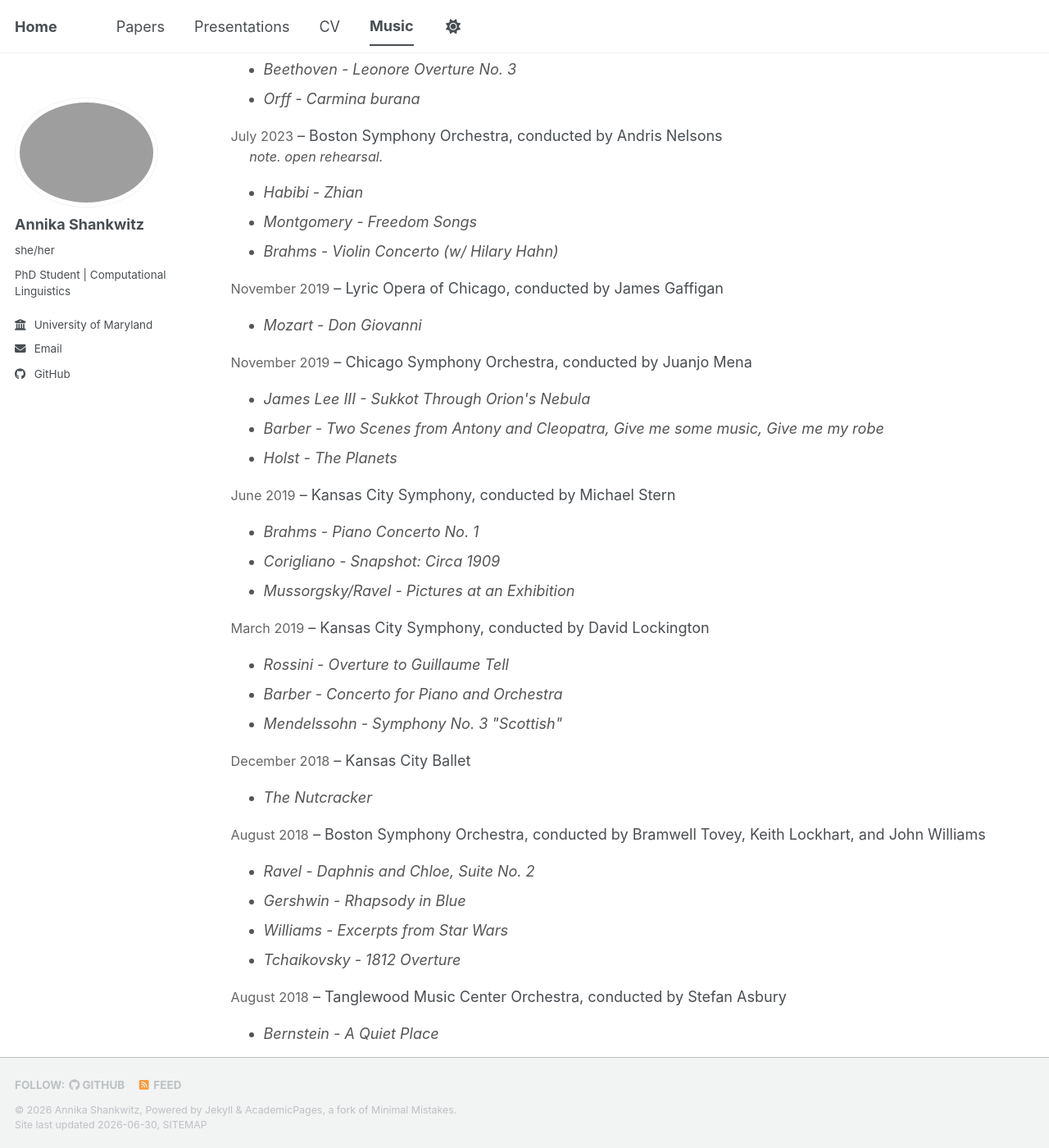
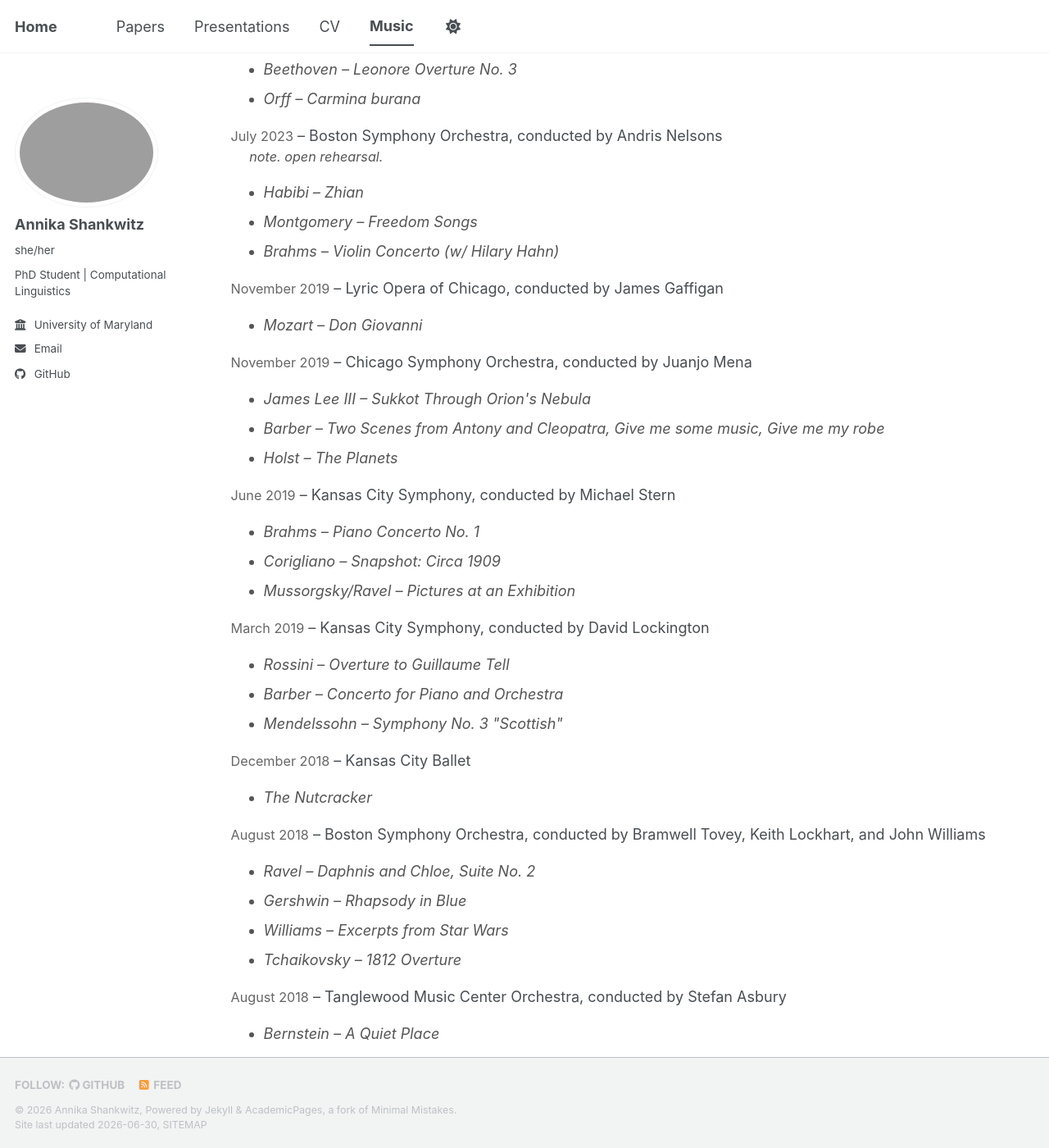
Before and after one commit to its-Annika/its-Annika.github.io, a Jekyll site: the page built from _pages/music.html, in a window 1280 px wide and 1400 px high, scrolled down 1765 px. Shown: the whole window at 82% size. Built offline with Jekyll 4.4.1, drawn with Linux system fonts in a browser that asks for light colours; a script bundle is joined from its source files by our own code; library files that are not in the unit come from our copies; some of the changed text lies outside the part shown.

Commit message:
Update music.html

```diff
--- a/_pages/music.html
+++ b/_pages/music.html
@@ -168,9 +168,9 @@ author_profile: true
       </div>
       <em style="display:block; margin-left:1.4em; color:#555; font-size:0.9em;">note. technically a pre-professional orchestra, but they more than deserve to be on this list.</em>
       <ul class="concert-programme">
-         <li>Respighi - Roman Festivals</li>
-        <li>Respighi - Fountains of Rome</li>
-        <li>Respighi - Pines of Rome</li>
+         <li>Respighi – Roman Festivals</li>
+        <li>Respighi – Fountains of Rome</li>
+        <li>Respighi – Pines of Rome</li>
       </ul>
     </div>
 
@@ -185,7 +185,7 @@ author_profile: true
       <ul class="concert-programme">
          <li>Ives – Three Places in New England</li>
         <li>Copland – Appalachian Spring Suite</li>
-        <li>Mahler - Symphony No. 1 </li>
+        <li>Mahler – Symphony No. 1 </li>
       </ul>
     </div>
 
@@ -197,8 +197,8 @@ author_profile: true
         conducted by Klaus Mäkelä
       </div>
       <ul class="concert-programme">
-         <li>Beethoven - Symphony No. 7</li>
-        <li>Berlioz - Symphony fantastique</li>
+         <li>Beethoven – Symphony No. 7</li>
+        <li>Berlioz – Symphony fantastique</li>
       </ul>
     </div>
 
@@ -210,8 +210,8 @@ author_profile: true
         conducted by Gianandrea Noseda
       </div>
       <ul class="concert-programme">
-         <li>Brahms - Double Concerto</li>
-        <li>Scriabin - Symphony No. 3, Le Poeme Divin</li>
+         <li>Brahms – Double Concerto</li>
+        <li>Scriabin – Symphony No. 3, Le Poeme Divin</li>
       </ul>
     </div>
 
@@ -223,9 +223,9 @@ author_profile: true
         conducted by  Jonathan Heyward
       </div>
       <ul class="concert-programme">
-         <li>Simpson - Israfel</li>
-        <li>Prokofiev - Violin Concerto No. 2</li>
-        <li>Berlioz - Symphonie fantastique</li>
+         <li>Simpson – Israfel</li>
+        <li>Prokofiev – Violin Concerto No. 2</li>
+        <li>Berlioz – Symphonie fantastique</li>
       </ul>
     </div>
 
@@ -251,8 +251,8 @@ author_profile: true
       </div>
       <em style="display:block; margin-left:1.4em; color:#555; font-size:0.9em;">note. open rehearsal.</em>
       <ul class="concert-programme">
-         <li>Beethoven - Leonore Overture No. 3</li>
-        <li>Orff - Carmina burana</li>
+         <li>Beethoven – Leonore Overture No. 3</li>
+        <li>Orff – Carmina burana</li>
       </ul>
     </div>
 
@@ -265,9 +265,9 @@ author_profile: true
       </div>
       <em style="display:block; margin-left:1.4em; color:#555; font-size:0.9em;">note. open rehearsal.</em>
       <ul class="concert-programme">
-         <li>Habibi - Zhian</li>
-        <li>Montgomery - Freedom Songs</li>
-        <li>Brahms - Violin Concerto (w/ Hilary Hahn) </li>
+         <li>Habibi – Zhian</li>
+        <li>Montgomery – Freedom Songs</li>
+        <li>Brahms – Violin Concerto (w/ Hilary Hahn) </li>
       </ul>
     </div>
 
@@ -279,7 +279,7 @@ author_profile: true
         conducted by James Gaffigan
       </div>
       <ul class="concert-programme">
-         <li>Mozart - Don Giovanni</li>
+         <li>Mozart – Don Giovanni</li>
       </ul>
     </div>
 
@@ -291,9 +291,9 @@ author_profile: true
         conducted by Juanjo Mena
       </div>
       <ul class="concert-programme">
-         <li>James Lee III - Sukkot Through Orion's Nebula</li>
-        <li>Barber - Two Scenes from Antony and Cleopatra, Give me some music, Give me my robe</li>
-        <li>Holst - The Planets</li>
+         <li>James Lee III – Sukkot Through Orion's Nebula</li>
+        <li>Barber – Two Scenes from Antony and Cleopatra, Give me some music, Give me my robe</li>
+        <li>Holst – The Planets</li>
       </ul>
     </div>
 
@@ -305,9 +305,9 @@ author_profile: true
         conducted by Michael Stern
       </div>
       <ul class="concert-programme">
-         <li>Brahms - Piano Concerto No. 1</li>
-        <li>Corigliano - Snapshot: Circa 1909</li>
-        <li>Mussorgsky/Ravel - Pictures at an Exhibition </li>
+         <li>Brahms – Piano Concerto No. 1</li>
+        <li>Corigliano – Snapshot: Circa 1909</li>
+        <li>Mussorgsky/Ravel – Pictures at an Exhibition </li>
       </ul>
     </div>
 
@@ -319,9 +319,9 @@ author_profile: true
         conducted by David Lockington
       </div>
       <ul class="concert-programme">
-         <li>Rossini - Overture to Guillaume Tell</li>
-        <li>Barber - Concerto for Piano and Orchestra</li>
-        <li>Mendelssohn - Symphony No. 3 "Scottish"</li>
+         <li>Rossini – Overture to Guillaume Tell</li>
+        <li>Barber – Concerto for Piano and Orchestra</li>
+        <li>Mendelssohn – Symphony No. 3 "Scottish"</li>
       </ul>
     </div>
 
@@ -344,10 +344,10 @@ author_profile: true
         conducted by Bramwell Tovey, Keith Lockhart, and John Williams
       </div>
       <ul class="concert-programme">
-         <li>Ravel - Daphnis and Chloe, Suite No. 2</li>
-        <li>Gershwin - Rhapsody in Blue</li>
-        <li>Williams - Excerpts from Star Wars</li>
-        <li>Tchaikovsky - 1812 Overture</li>
+         <li>Ravel – Daphnis and Chloe, Suite No. 2</li>
+        <li>Gershwin – Rhapsody in Blue</li>
+        <li>Williams – Excerpts from Star Wars</li>
+        <li>Tchaikovsky – 1812 Overture</li>
       </ul>
     </div>
 
@@ -359,7 +359,7 @@ author_profile: true
         conducted by Stefan Asbury
       </div>
       <ul class="concert-programme">
-         <li>Bernstein - A Quiet Place</li>
+         <li>Bernstein – A Quiet Place</li>
       </ul>
     </div>
 
@@ -372,7 +372,7 @@ author_profile: true
       </div>
       <em style="display:block; margin-left:1.4em; color:#555; font-size:0.9em;">note. open rehearsal.</em>
       <ul class="concert-programme">
-         <li>Rachmaninoff - Rhapsody on a Theme of Paganini</li>
+         <li>Rachmaninoff – Rhapsody on a Theme of Paganini</li>
       </ul>
     </div>
 
@@ -385,7 +385,7 @@ author_profile: true
       </div>
       <em style="display:block; margin-left:1.4em; color:#555; font-size:0.9em;">note. open rehearsal.</em>
       <ul class="concert-programme">
-         <li>Mahler - Symphony No. 1</li>
+         <li>Mahler – Symphony No. 1</li>
       </ul>
     </div>
 
@@ -398,8 +398,8 @@ author_profile: true
         conducted by Pablo Rus Broseta
       </div>
       <ul class="concert-programme">
-         <li>De Falla - The Three-Cornered Hat</li>
-         <li>Orff - Carmina burana</li>
+         <li>De Falla – The Three-Cornered Hat</li>
+         <li>Orff – Carmina burana</li>
       </ul>
     </div>
 
```
